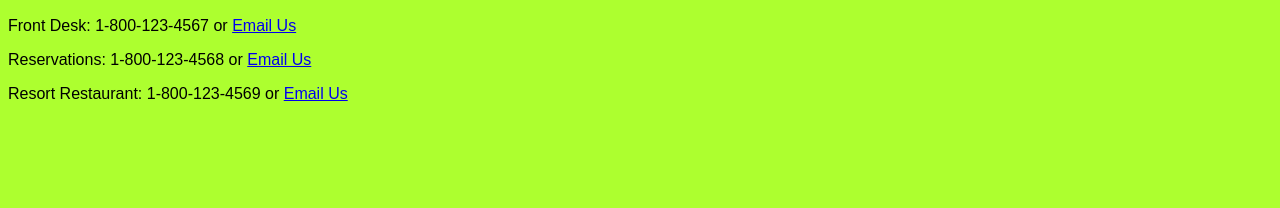
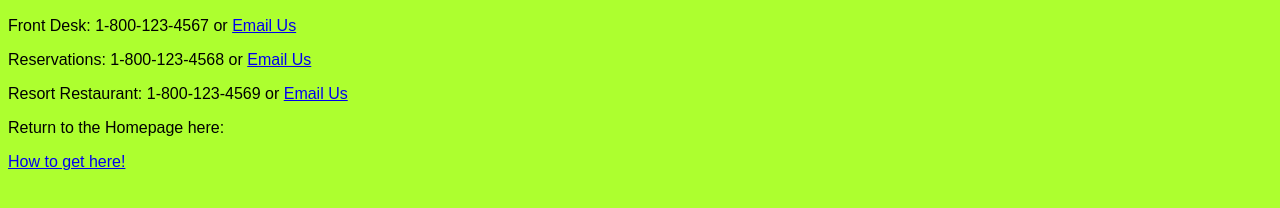
Before and after one commit to nilesoneil/vacay, a plain HTML site: page contact-info.html in a window 1280 px wide. Shown: the part 110-318 px from the top of the page. Drawn offline with Linux system fonts and the light colour scheme.

```diff
--- a/contact-info.html
+++ b/contact-info.html
@@ -14,5 +14,8 @@
   <p> Reservations: 1-800-123-4568 or <a href = "mailto:reservations@resort.com">Email Us </a> </p>
 
   <p> Resort Restaurant: 1-800-123-4569 or <a href = "mailto:restaurant@resort.com">Email Us </a> </p>
+
+  <p> Return to the Homepage here: </p>
+  <p><a href="vacay.html">How to get here!</a></p>
 </body>
 </html>
```
Also changed, not shown: pictures.html (+2 -1 lines).
